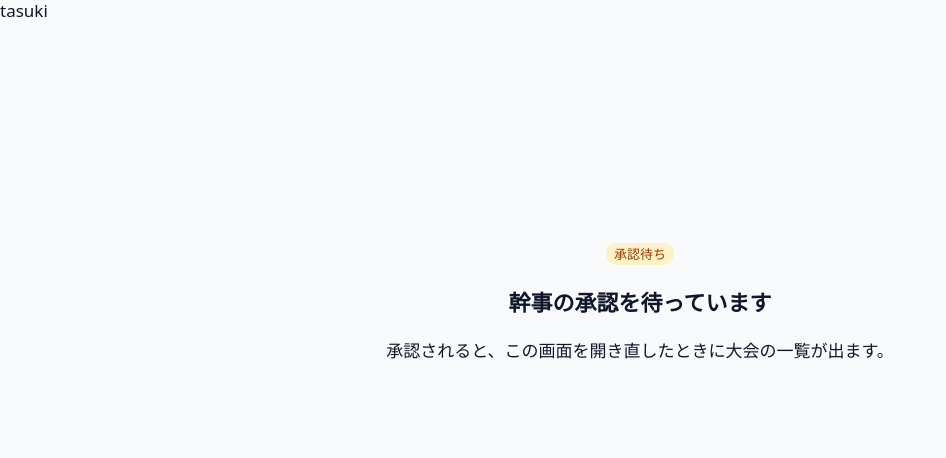
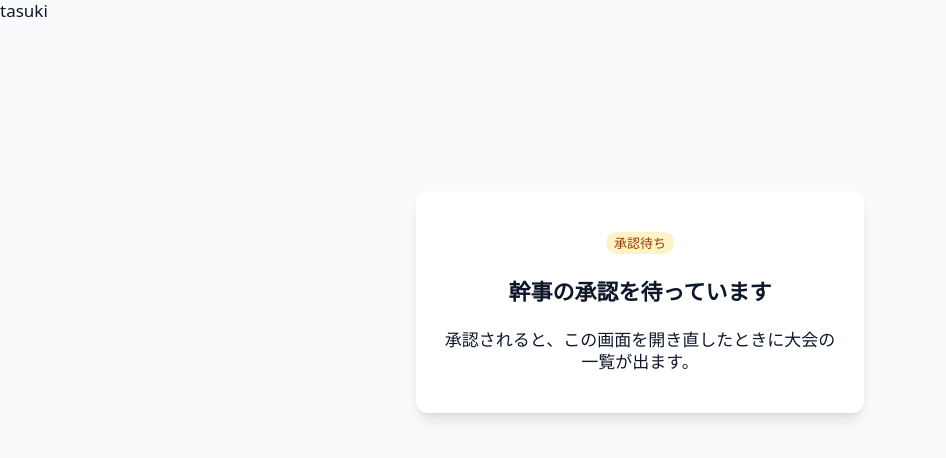
Before and after one commit to way-station/tasuki, a React (Vite) app in the folder app/frontend/: page /waiting in a window 1280 px wide. Shown: the top 458 px of the page, without its empty margins (0-946 px from the left). Built offline with nearby package versions, Linux system fonts and the light colour scheme; what openapi-fetch would draw is missing.

Commit message:
feat(frontend): show the joining and access screens on a white card in the middle

```diff
--- a/app/frontend/src/features/auth/ui/CenteredScreen.tsx
+++ b/app/frontend/src/features/auth/ui/CenteredScreen.tsx
@@ -4,12 +4,14 @@ type CenteredScreenProps = {
   children: ReactNode;
 };
 
-// The joining and access screens (A1–A5): one column in the middle, 24 px
-// between its parts, centered text (docs/design/wireframes/access.html).
+// The joining and access screens (A1–A5): a white card in the middle of the
+// screen, 24 px between its parts, centered text.
 export function CenteredScreen({ children }: CenteredScreenProps) {
   return (
-    <section className="flex min-h-[70dvh] flex-col justify-center gap-6 p-4 text-center">
-      {children}
-    </section>
+    <div className="flex min-h-[70dvh] items-center justify-center p-4">
+      <section className="flex w-full max-w-md flex-col gap-6 rounded-xl bg-white px-6 py-10 text-center shadow-lg">
+        {children}
+      </section>
+    </div>
   );
 }
```
